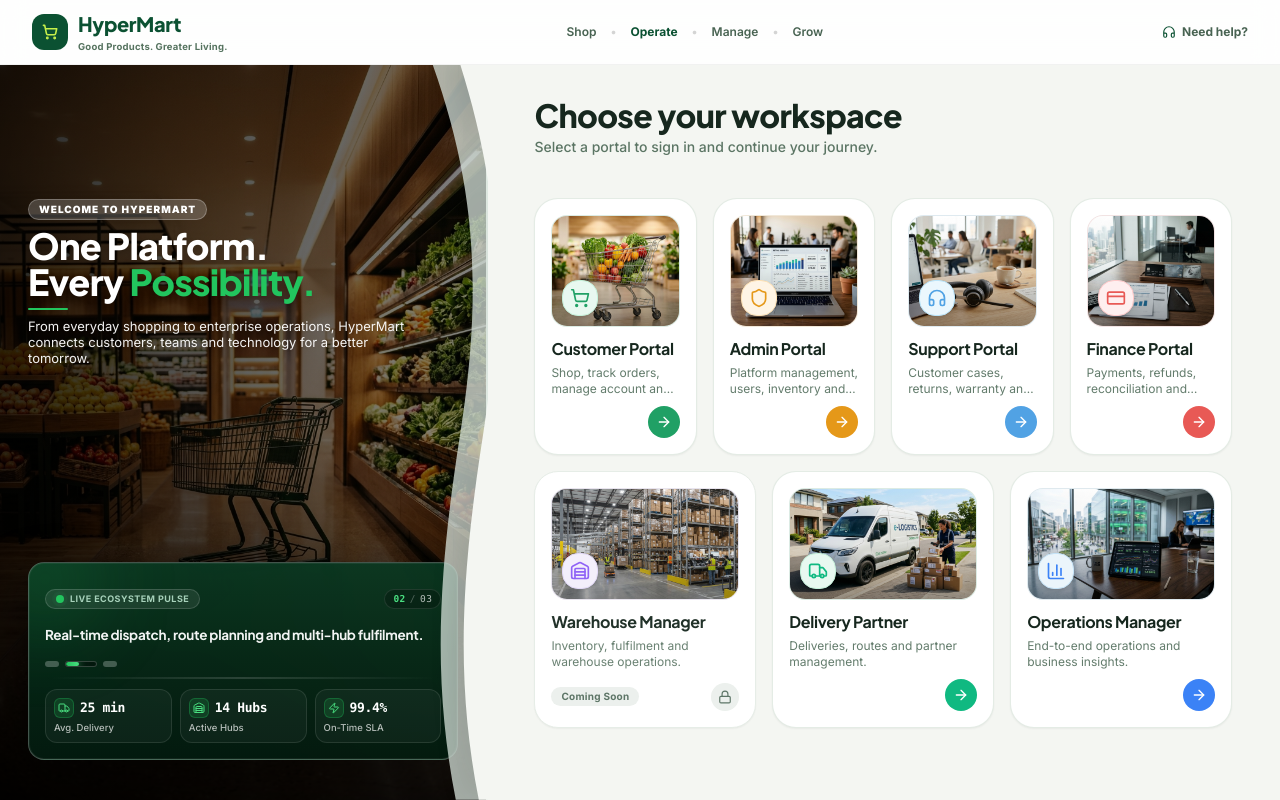
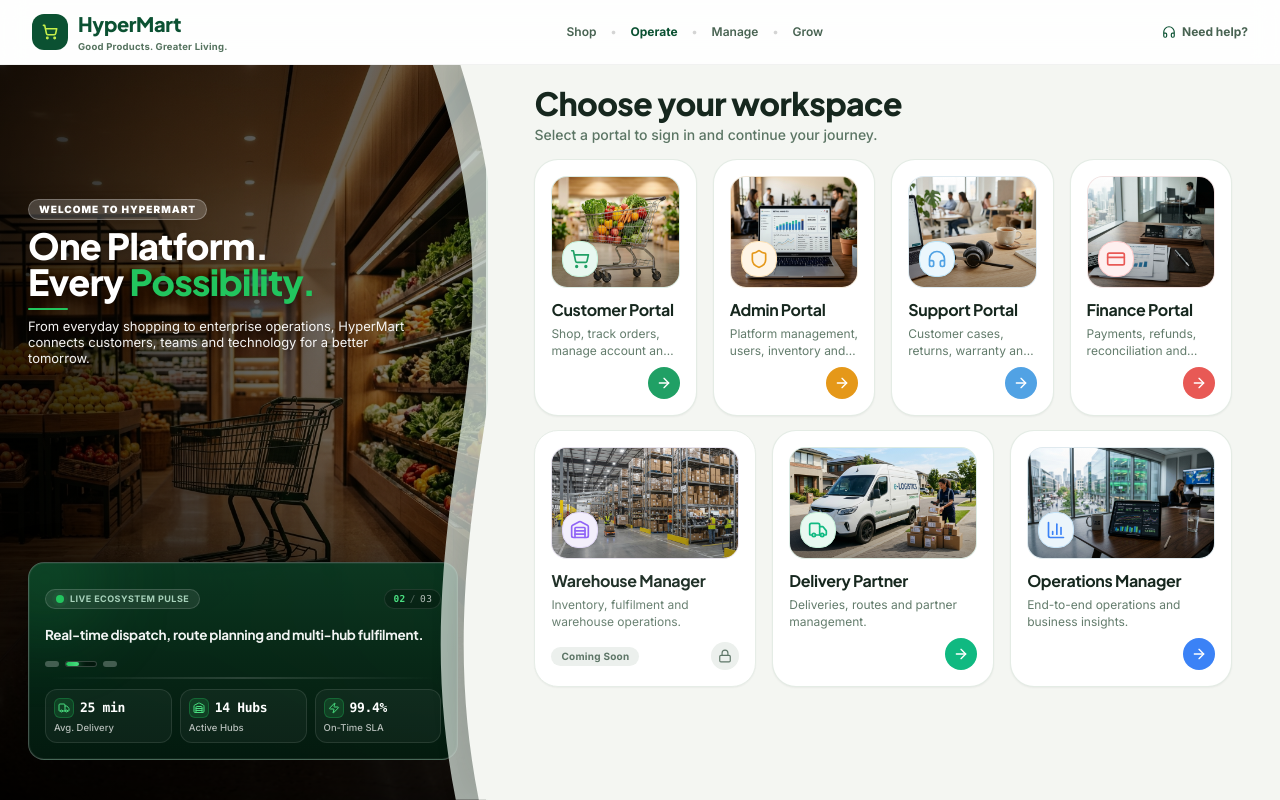
Before and after one commit to KSukant/Hyper_Mart, a Next.js app: page / in a window 1280 px wide. Built offline with nearby package versions, Linux system fonts and the light colour scheme.

Commit message:
fix(landing): move Choose your workspace and portal grid upwards with tightened top padding

```diff
--- a/src/app/page.tsx
+++ b/src/app/page.tsx
@@ -102,7 +102,7 @@ export default function UnifiedLandingPage() {
         {/* ── RIGHT: Unified Workspace Selection Gateway (~60% on Desktop) ── */}
         <section
           aria-label="Unified Workspace Selection"
-          className="relative flex-1 bg-[#F4F6F2] px-6 sm:px-8 lg:px-12 py-5 sm:py-6 lg:py-8 flex flex-col justify-between h-full z-20"
+          className="relative flex-1 bg-[#F4F6F2] px-6 sm:px-8 lg:px-12 pt-3 sm:pt-4 lg:pt-5 pb-5 sm:pb-6 lg:pb-8 flex flex-col justify-start h-full z-20"
         >
           {/* Organic Wave Transition SVG on Left Edge (Desktop Only) */}
           <div
@@ -130,7 +130,7 @@ export default function UnifiedLandingPage() {
           </div>
 
           {/* Workspace Content Container */}
-          <div className="w-full max-w-[1140px] mx-auto flex flex-col justify-between h-full">
+          <div className="w-full max-w-[1140px] mx-auto flex flex-col justify-start space-y-3 sm:space-y-3.5">
             <div>
               {/* Headline */}
               <h2 className="font-display text-2xl sm:text-3xl lg:text-[32px] font-black tracking-tight text-[#16271E] leading-tight">
@@ -141,7 +141,7 @@ export default function UnifiedLandingPage() {
               </p>
             </div>
 
-            <div className="space-y-3.5 sm:space-y-4 my-auto">
+            <div className="space-y-3 sm:space-y-3.5">
               {/* ── 4 Primary Active Portals (Row 1) ── */}
               <div className="grid grid-cols-1 sm:grid-cols-2 xl:grid-cols-4 gap-3.5 sm:gap-4">
                 {row1Portals.map((portal) => (
```
